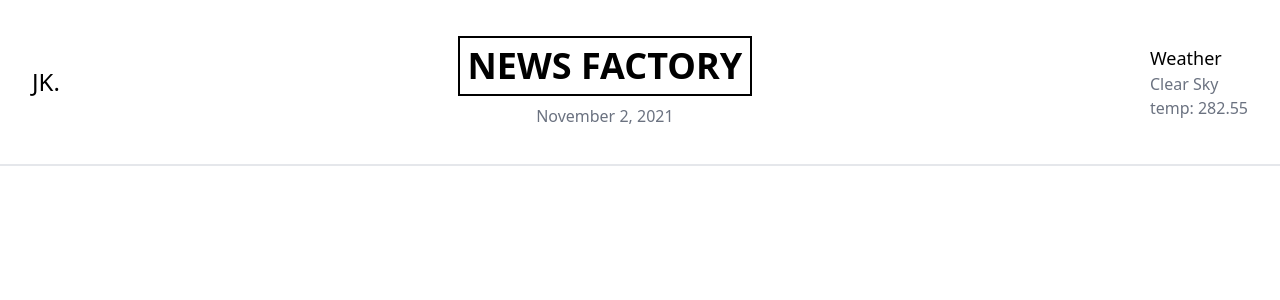
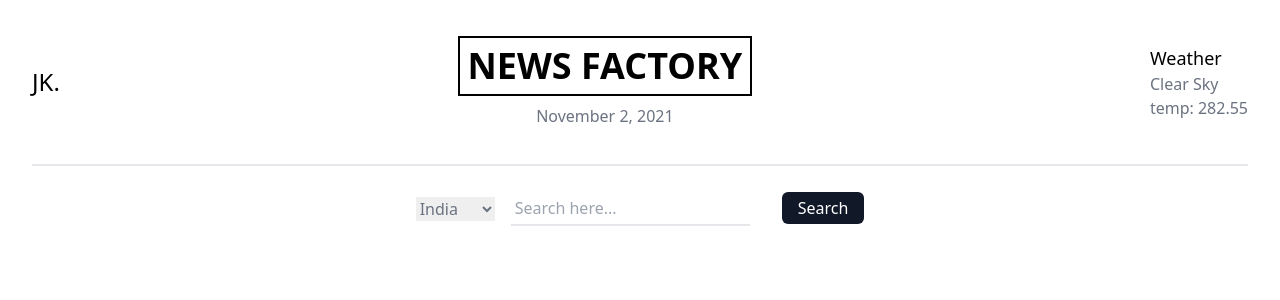
Before and after one commit to JayakrishnanMurali/news-app, a React (Create React App) app: page / in a window 1280 px wide. Shown: the top 300 px of the page. Built offline with nearby package versions, Linux system fonts and the light colour scheme.

Commit message:
Added Search component UI

```diff
--- a/src/App.js
+++ b/src/App.js
@@ -1,10 +1,12 @@
 import React from "react";
 import Header from "./components/Header";
+import { Search } from "./components/Search";
 
 function App() {
   return (
     <div className="px-8 py-4">
       <Header />
+      <Search />
     </div>
   );
 }
--- a/src/components/Header.js
+++ b/src/components/Header.js
@@ -25,8 +25,8 @@ today = curMonth + " " + currDay + ", " + currYear;
 const Header = () => {
   console.log(today);
   return (
-    <div className="fixed h- h-36 z-40 w-full top-0 left-0">
-      <div className="px-8 py-9 border-b-2 flex items-center justify-between">
+    <div className="fixed  h-36 z-40 w-full top-0 left-0">
+      <div className="mx-8 py-9 border-b-2 flex items-center justify-between">
         <h1 className=" font-medium text-2xl">JK.</h1>
         <div className="flex flex-col items-center py-">
           <h1 className="text-4xl font-bold border-2 border-black p-2">
--- a/src/components/Search.js
+++ b/src/components/Search.js
@@ -0,0 +1,34 @@
+import React from "react";
+
+export const Search = () => {
+  return (
+    <div className="mt-40 pt-4 flex justify-center items-center ">
+      <div>
+        {/* Implemented Country Filter inplace of Language Filter because different langauge API call was not returning any response due to limited availability of API */}
+
+        <select
+          name="countries"
+          id=""
+          className="cursor-pointer outline-none text-gray-500"
+        >
+          <option selected value="in">
+            India
+          </option>
+          <option value="us">USA</option>
+          <option value="ae">UAE</option>
+          <option value="ua">Ukraine</option>
+        </select>
+      </div>
+      <div className="ml-4">
+        <input
+          className="border-b-2 mr-8 outline-none p-1 text-gray-500"
+          type="text"
+          placeholder="Search here..."
+        />
+        <button className="bg-gray-900 text-white px-4 py-1 rounded-md transition-all duration-300 ease-in-out hover:bg-gray-700">
+          Search
+        </button>
+      </div>
+    </div>
+  );
+};
```
